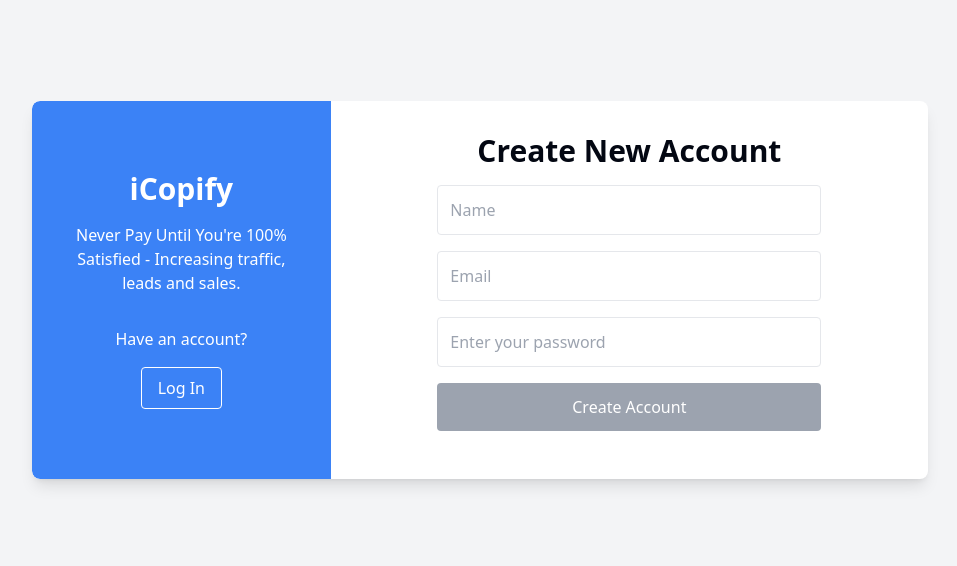
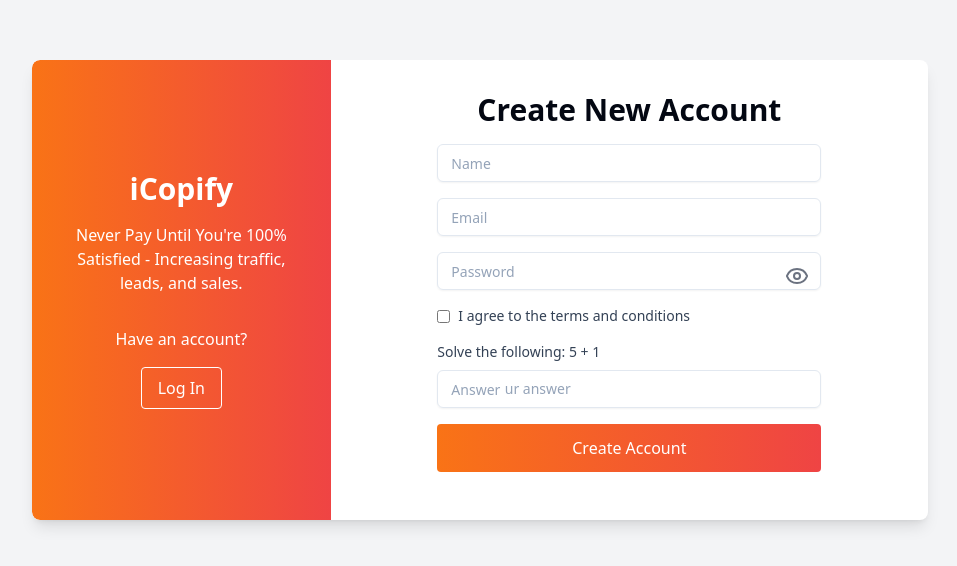
Before and after one commit to ScarletFenix/icopify, a Next.js app: page /login in a window 1280 px wide. Shown: the part 110-676 px from the top of the page, without its empty margins (160-1117 px from the left). Built offline with nearby package versions, Linux system fonts and the light colour scheme.

Commit message:
color scheme

```diff
--- a/app/_components/auth/AuthForm.js
+++ b/app/_components/auth/AuthForm.js
@@ -1,10 +1,10 @@
 "use client";
 import { useState } from "react";
 import axios from "axios";
-import Link from "next/link";
 import { useRouter } from "next/navigation";
 import { ToastContainer, toast } from "react-toastify";
 import 'react-toastify/dist/ReactToastify.css';
+import { Eye, EyeOff } from "lucide-react";
 
 const AuthForm = () => {
     const router = useRouter();
@@ -13,26 +13,51 @@ const AuthForm = () => {
     const [password, setPassword] = useState("");
     const [name, setName] = useState("");
     const [touched, setTouched] = useState({ name: false, email: false, password: false });
+    const [isLoading, setIsLoading] = useState(false);
+    const [errors, setErrors] = useState({ name: "", email: "", password: "" });
+    const [showPassword, setShowPassword] = useState(false);
+    const [acceptTerms, setAcceptTerms] = useState(false); // Terms and conditions checkbox
+    const [captchaAnswer, setCaptchaAnswer] = useState(""); // CAPTCHA input
+    const [captchaQuestion] = useState(generateCaptchaQuestion()); // Generate a simple CAPTCHA question
 
-    // Email Validation
-    const validateEmail = (email) => {
-        const emailRegex = /^[^\s@]+@[^\s@]+\.[^\s@]+$/;
-        return emailRegex.test(email);
-    };
+    // Generate a simple CAPTCHA question (e.g., "What is 2 + 3?")
+    function generateCaptchaQuestion() {
+        const num1 = Math.floor(Math.random() * 10);
+        const num2 = Math.floor(Math.random() * 10);
+        return { question: `${num1} + ${num2}`, answer: num1 + num2 };
+    }
 
-    // Password Validation: Min 6 chars, 1 uppercase, 1 special character
-    const validatePassword = (pass) => {
-        const passwordRegex = /^(?=.*[A-Z])(?=.*[!@#$%^&*])[A-Za-z\d!@#$%^&*]{6,}$/;
-        return passwordRegex.test(pass);
-    };
-
-    // Name Length Validation
-    const validateNameLength = (name) => {
-        return name.length >= 3 && name.length <= 20;
-    };
+    const validateEmail = (email) => /^[^\s@]+@[^\s@]+\.[^\s@]+$/.test(email);
+    const validatePassword = (pass) => /^(?=.*[A-Z])(?=.*[!@#$%^&*])[A-Za-z\d!@#$%^&*]{6,}$/.test(pass);
+    const validateNameLength = (name) => name.length >= 3 && name.length <= 20;
 
     const handleBlur = (field) => {
         setTouched({ ...touched, [field]: true });
+        validateField(field);
+    };
+
+    const validateField = (field) => {
+        let errorMessage = "";
+        switch (field) {
+            case "name":
+                if (!validateNameLength(name)) {
+                    errorMessage = "Name must be 3-20 characters long.";
+                }
+                break;
+            case "email":
+                if (!validateEmail(identifier)) {
+                    errorMessage = "Please enter a valid email address.";
+                }
+                break;
+            case "password":
+                if (!validatePassword(password)) {
+                    errorMessage = "Password must be at least 6 characters long, include one uppercase letter, and one special character.";
+                }
+                break;
+            default:
+                break;
+        }
+        setErrors({ ...errors, [field]: errorMessage });
     };
 
     const isFormValid = () => {
@@ -42,112 +67,179 @@ const AuthForm = () => {
         return (
             validateNameLength(name) &&
             validateEmail(identifier) &&
-            validatePassword(password)
+            validatePassword(password) &&
+            acceptTerms && // Check if terms are accepted
+            parseInt(captchaAnswer) === captchaQuestion.answer // Validate CAPTCHA
         );
     };
 
     const handleSubmit = async (e) => {
         e.preventDefault();
+
+        validateField("name");
+        validateField("email");
+        validateField("password");
+
+        if (!isFormValid()) {
+            if (!acceptTerms) {
+                toast.error("Please accept the terms and conditions.");
+            }
+            if (parseInt(captchaAnswer) !== captchaQuestion.answer) {
+                toast.error("CAPTCHA answer is incorrect.");
+            }
+            return;
+        }
+
+        setIsLoading(true);
+        const endpoint = isLogin ? "/api/auth/local" : "/api/auth/local/register";
+        const payload = isLogin
+            ? { identifier, password }
+            : { username: name, email: identifier, password };
+
+        try {
+            const res = await axios.post(`${process.env.NEXT_PUBLIC_STRAPI_URL}${endpoint}`, payload);
             if (isLogin) {
-            try {
-                const res = await axios.post(`${process.env.NEXT_PUBLIC_STRAPI_URL}/api/auth/local`, {
-                    identifier,
-                    password,
-                });
+                localStorage.setItem("jwt", res.data.jwt);
+                localStorage.setItem("user", JSON.stringify(res.data.user));
+                toast.success("Login successful!");
+                setTimeout(() => router.push("/dashboard"), 1500);
+            } else {
+                toast.success("Registration successful!");
+                setTimeout(() => setIsLogin(true), 2000);
+            }
+        } catch (err) {
+            if (err.response && err.response.data && err.response.data.error) {
+                const errorMessage = err.response.data.error.message.toLowerCase();
 
-                // Store Token and User Info
-                localStorage.setItem("token", res.data.jwt);
-                localStorage.setItem("user", JSON.stringify(res.data.user));
-
-                toast.success("Login successful!");
-                setTimeout(() => {
-                    router.push("/dashboard");
-                }, 1500);
-            } catch (err) {
-                toast.error("Invalid login credentials.");
+                if (errorMessage.includes("username") || errorMessage.includes("name")) {
+                    setErrors({ ...errors, name: "Username is already taken." });
                 }
-        } else {
-            try {
-                await axios.post(`${process.env.NEXT_PUBLIC_STRAPI_URL}/api/auth/local/register`, {
-                    username: name,
-                    email: identifier,
-                    password,
-                });
-                toast.success("Registration successful!");
-                setTimeout(() => setIsLogin(true), 2000); // Redirect to login form
-            } catch (err) {
-                toast.error("Registration failed.");
+                if (errorMessage.includes("email")) {
+                    setErrors({ ...errors, email: "Email is already registered." });
                 }
+            }
+        } finally {
+            setIsLoading(false);
         }
     };
 
     return (
         <div className="min-h-screen bg-gray-100 flex items-center justify-center p-4 w-full overflow-hidden">
             <div className="relative bg-white shadow-lg rounded-lg flex flex-col md:flex-row max-w-4xl w-full overflow-hidden">
-                <div className="bg-blue-500 text-white p-8 rounded-t-lg md:rounded-l-lg md:rounded-tr-none flex flex-col justify-center items-center w-full md:w-1/3 text-center">
-                    <div>
+                <div className="bg-gradient-to-r from-orange-500 to-red-500
+ text-white p-8 rounded-t-lg md:rounded-l-lg md:rounded-tr-none flex flex-col justify-center items-center w-full md:w-1/3 text-center">
                     <h1 className="text-3xl font-bold mb-4">iCopify</h1>
-                        <p className="mb-8">Never Pay Until You're 100% Satisfied - Increasing traffic, leads and sales.</p>
-                    </div>
-                    <div>
+                    <p className="mb-8">Never Pay Until You're 100% Satisfied - Increasing traffic, leads, and sales.</p>
                     <p className="mb-4">{isLogin ? "Don't have an account?" : "Have an account?"}</p>
-                        <button onClick={() => setIsLogin(!isLogin)} className="bg-transparent border border-white text-white py-2 px-4 rounded hover:bg-white hover:text-blue-500 transition-colors">
+                    <button onClick={() => setIsLogin(!isLogin)} className="bg-transparent border border-white text-white py-2 px-4 rounded hover:bg-white hover:text-red-500
+ transition-colors">
                         {isLogin ? "Sign Up" : "Log In"}
                     </button>
                 </div>
-                </div>
-
                 <div className="relative p-8 w-full md:w-2/3 flex flex-col justify-center h-full max-w-md mx-auto overflow-hidden">
-                    <div className="relative z-10">
                     <h2 className="text-3xl font-bold mb-4 text-center">{isLogin ? "Log In" : "Create New Account"}</h2>
                     <form onSubmit={handleSubmit}>
                         {!isLogin && (
-                                <div className="mb-4">
+                            <div className="w-full max-w-sm min-w-[200px] mb-4">
+                                <div className="relative">
                                     <input
-                                        className="w-full p-3 border rounded focus:outline-none focus:ring-2 focus:ring-blue-500"
-                                        placeholder="Name"
+                                        className={`peer w-full bg-transparent placeholder:text-slate-400 text-slate-700 text-sm border ${errors.name ? "border-red-500" : "border-slate-200"} rounded-md px-3 py-2 transition duration-300 ease focus:outline-none focus:border-slate-400 hover:border-slate-300 shadow-sm focus:shadow`}
                                         type="text"
                                         value={name}
                                         onChange={(e) => setName(e.target.value)}
                                         onBlur={() => handleBlur("name")}
                                         required
                                     />
-                                    {touched.name && !validateNameLength(name) && (
-                                        <p className="text-red-500 text-sm mt-1">Name must be 3-20 characters long.</p>
-                                    )}
+                                    <label className={`absolute cursor-text bg-white px-1 left-2.5 top-2.5 text-slate-400 text-sm transition-all transform origin-left ${name ? "-top-2 left-2.5 text-xs scale-90" : ""} peer-focus:-top-2 peer-focus:left-2.5 peer-focus:text-xs peer-focus:text-slate-400 peer-focus:scale-90`}>
+                                        Name
+                                    </label>
+                                </div>
+                                {errors.name && <p className="text-red-500 text-sm mt-1">{errors.name}</p>}
                             </div>
                         )}
-                            <div className="mb-4">
+                        <div className="w-full max-w-sm min-w-[200px] mb-4">
+                            <div className="relative">
                                 <input
-                                    className="w-full p-3 border rounded focus:outline-none focus:ring-2 focus:ring-blue-500"
-                                    placeholder={isLogin ? "Username or Email" : "Email"}
+                                    className={`peer w-full bg-transparent placeholder:text-slate-400 text-slate-700 text-sm border ${errors.email ? "border-red-500" : "border-slate-200"} rounded-md px-3 py-2 transition duration-300 ease focus:outline-none focus:border-slate-400 hover:border-slate-300 shadow-sm focus:shadow`}
                                     type="text"
                                     value={identifier}
                                     onChange={(e) => setIdentifier(e.target.value)}
                                     onBlur={() => handleBlur("email")}
                                     required
                                 />
+                                <label className={`absolute cursor-text bg-white px-1 left-2.5 top-2.5 text-slate-400 text-sm transition-all transform origin-left ${identifier ? "-top-2 left-2.5 text-xs scale-90" : ""} peer-focus:-top-2 peer-focus:left-2.5 peer-focus:text-xs peer-focus:text-slate-400 peer-focus:scale-90`}>
+                                    {isLogin ? "Username or Email" : "Email"}
+                                </label>
                             </div>
-                            <div className="mb-4">
+                            {errors.email && <p className="text-red-500 text-sm mt-1">{errors.email}</p>}
+                        </div>
+                        <div className="w-full max-w-sm min-w-[200px] mb-4 relative">
+                            <div className="relative">
                                 <input
-                                    className="w-full p-3 border rounded focus:outline-none focus:ring-2 focus:ring-blue-500"
-                                    placeholder="Enter your password"
-                                    type="password"
+                                    className={`peer w-full bg-transparent placeholder:text-slate-400 text-slate-700 text-sm border ${errors.password ? "border-red-500" : "border-slate-200"} rounded-md px-3 py-2 transition duration-300 ease focus:outline-none focus:border-slate-400 hover:border-slate-300 shadow-sm focus:shadow`}
+                                    type={showPassword ? "text" : "password"}
                                     value={password}
                                     onChange={(e) => setPassword(e.target.value)}
                                     onBlur={() => handleBlur("password")}
                                     required
                                 />
+                                <label className={`absolute cursor-text bg-white px-1 left-2.5 top-2.5 text-slate-400 text-sm transition-all transform origin-left ${password ? "-top-2 left-2.5 text-xs scale-90" : ""} peer-focus:-top-2 peer-focus:left-2.5 peer-focus:text-xs peer-focus:text-slate-400 peer-focus:scale-90`}>
+                                    Password
+                                </label>
                             </div>
                             <button
-                                className={`w-full text-white py-3 rounded mb-4 transition-colors ${isFormValid() ? 'bg-blue-500 hover:bg-blue-600' : 'bg-gray-400 cursor-not-allowed'}`}
-                                type="submit"
-                                disabled={!isFormValid()}
+                                type="button"
+                                onClick={() => setShowPassword(!showPassword)}
+                                className="absolute right-3 top-3 text-gray-500"
                             >
-                                {isLogin ? "Log In" : "Create Account"}
+                                {showPassword ? <EyeOff /> : <Eye />}
+                            </button>
+                            {errors.password && <p className="text-red-500 text-sm mt-1">{errors.password}</p>}
+                        </div>
+
+                        {/* Terms and Conditions Checkbox */}
+                        {!isLogin && (
+                            <div className="flex items-center mb-4">
+                                <input
+                                    type="checkbox"
+                                    id="terms"
+                                    checked={acceptTerms}
+                                    onChange={(e) => setAcceptTerms(e.target.checked)}
+                                    className="mr-2"
+                                />
+                                <label htmlFor="terms" className="text-sm text-slate-700">
+                                    I agree to the terms and conditions
+                                </label>
+                            </div>
+                        )}
+
+                        {/* CAPTCHA */}
+                        {!isLogin && (
+                            <div className="w-full max-w-sm min-w-[200px] mb-4">
+                                <div className="mb-2">
+                                    <p className="text-sm text-slate-700">Solve the following: {captchaQuestion.question}</p>
+                                </div>
+                                <div className="relative">
+                                    <input
+                                        className={`peer w-full bg-transparent placeholder:text-slate-400 text-slate-700 text-sm border ${errors.captcha ? "border-red-500" : "border-slate-200"} rounded-md px-3 py-2 transition duration-300 ease focus:outline-none focus:border-slate-400 hover:border-slate-300 shadow-sm focus:shadow`}
+                                        type="text"
+                                        placeholder="Enter your answer"
+                                        value={captchaAnswer}
+                                        onChange={(e) => setCaptchaAnswer(e.target.value)}
+                                        required
+                                    />
+                                    <label className={`absolute cursor-text bg-white px-1 left-2.5 top-2.5 text-slate-400 text-sm transition-all transform origin-left ${captchaAnswer ? "-top-2 left-2.5 text-xs scale-90" : ""} peer-focus:-top-2 peer-focus:left-2.5 peer-focus:text-xs peer-focus:text-slate-400 peer-focus:scale-90`}>
+                                        Answer
+                                    </label>
+                                </div>
+                            </div>
+                        )}
+
+                        <button className="w-full text-white py-3 rounded mb-4 bg-gradient-to-r from-orange-500 to-red-500
+ hover:text-red-500" type="submit" disabled={isLoading}>
+                            {isLoading ? "Processing..." : isLogin ? "Log In" : "Create Account"}
                         </button>
                     </form>
-                    </div>
                 </div>
             </div>
             <ToastContainer position="top-right" autoClose={3000} hideProgressBar />
```
Lines whose indentation alone changed are shown as unchanged.
